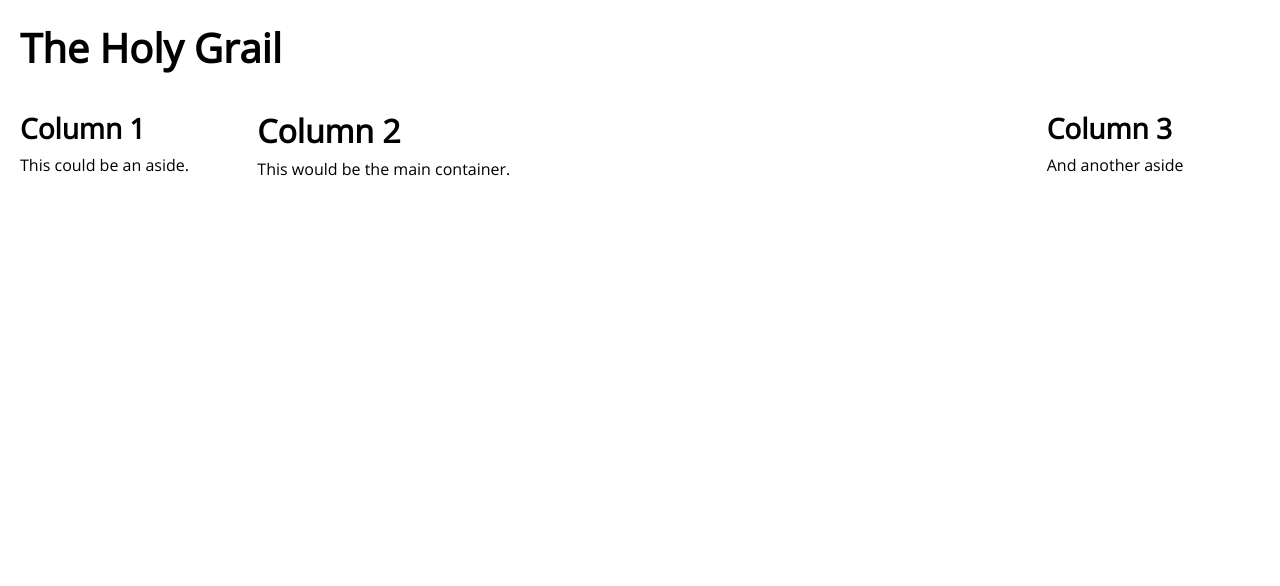
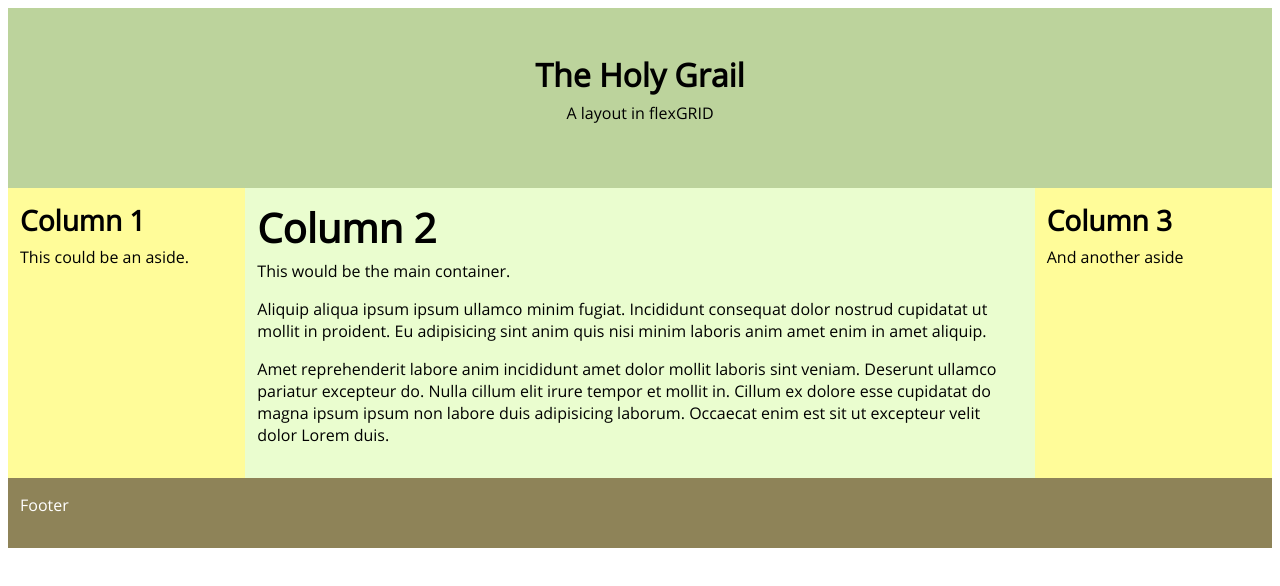
Before and after one commit to skarjan/playground-js-html-css, a plain HTML site: page emmet/holy-grail.html in a window 1280 px wide. Drawn offline with Linux system fonts and the light colour scheme.

Commit message:
Update
Added holy grail template

```diff
--- a/emmet/holy-grail.html
+++ b/emmet/holy-grail.html
@@ -14,25 +14,33 @@
 
     <div class="row">
 
-      <div class="column cl-12">
-        <h1>The Holy Grail</h1>
+      <div class="column cl-3 bcg-1">
+        <header>
+          <h2>The Holy Grail</h2>
+          <p>A layout in flexGRID</p>
+        </header>
       </div>
 
     </div>
 
     <div class="row">
 
-      <div class="column cl-2">
+      <div class="column cl-2 bcg-4">
         <h3>Column 1</h3>
         <p>This could be an aside.</p>
       </div>
 
-      <div class="column cl-8">
-        <h2>Column 2</h2>
+      <div class="column cl-8 bcg-3">
+        <h1>Column 2</h1>
         <p>This would be the main container.</p>
+        <p>Aliquip aliqua ipsum ipsum ullamco minim fugiat. Incididunt consequat dolor nostrud cupidatat ut mollit in
+          proident. Eu adipisicing sint anim quis nisi minim laboris anim amet enim in amet aliquip.</p>
+        <p>Amet reprehenderit labore anim incididunt amet dolor mollit laboris sint veniam. Deserunt ullamco pariatur
+          excepteur do. Nulla cillum elit irure tempor et mollit in. Cillum ex dolore esse cupidatat do magna ipsum
+          ipsum non labore duis adipisicing laborum. Occaecat enim est sit ut excepteur velit dolor Lorem duis.</p>
       </div>
 
-      <div class="column cl-2">
+      <div class="column cl-2 bcg-4">
         <h3>
           Column 3
         </h3>
@@ -41,7 +49,15 @@
 
     </div>
 
+    <div class="row">
+      <div class="column cl-12 bcg-5">
+        <p>Footer</p>
+      </div>
+    </div>
+
   </div>
+
+
 
   <script></script>
 </body>
--- a/emmet/style.css
+++ b/emmet/style.css
@@ -111,9 +111,16 @@ html {
   padding-right: 12px;
   padding-left: 12px;
 }
+header {
+ display:flex;
+ flex-direction: column;
+ align-items: center;
+ padding: 2rem;
+}
 /* background colors */
 .bg-1 {
   background-color: #d8f3dc;
+
 }
 
 .bg-2 {
@@ -126,6 +133,23 @@ html {
 
 .bg-4 {
   background-color: #74c69d;
+}
+/* theme 2 holypgrail */
+.bcg-1 {
+  background-color: #BCD39C;
+}
+.bcg-2 {
+  background-color: #D1CCDC;
+}
+.bcg-3 {
+  background-color: #EAFDCF;
+}
+.bcg-4 {
+  background-color: #FFFC99;
+}
+.bcg-5 {
+  background-color: #8E8358;
+  color: #fff;
 }
 /* end of background colors */
 
```
Also changed, not shown: emmet/index.html (+1 -0 lines).
